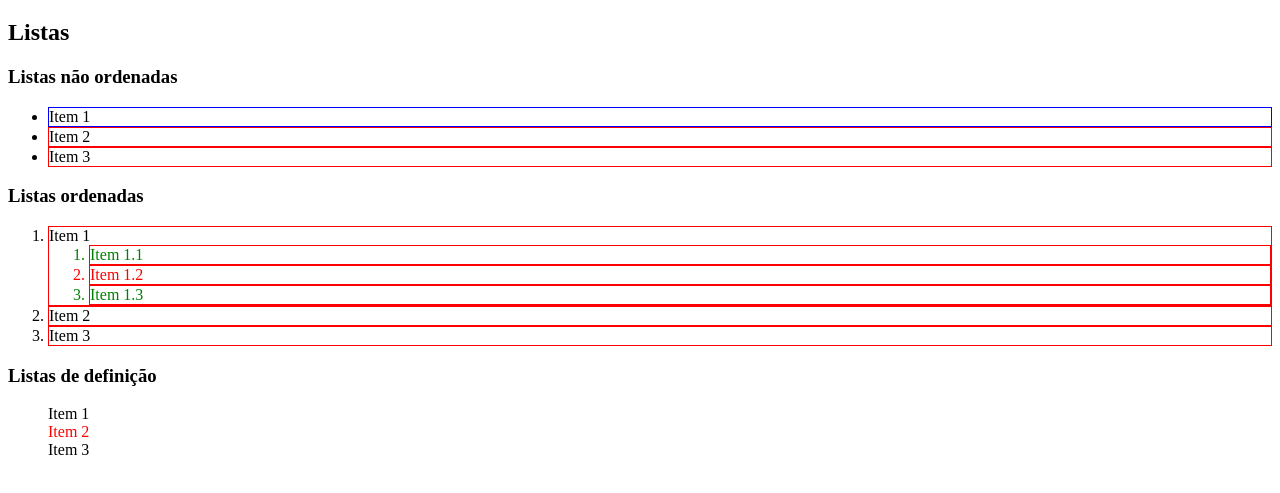
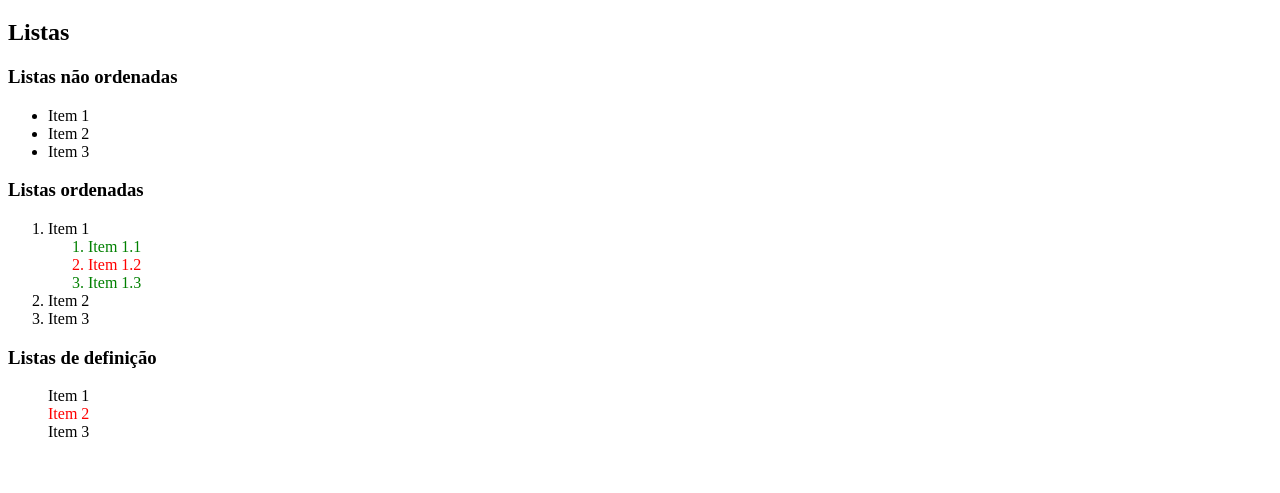
Before and after one commit to carvalheiro/growdev-full-stack-15-edicao, a plain HTML site: page 20230511-INTRODUCAO-CSS/index.html in a window 1280 px wide. Shown: the part 61-554 px from the top of the page. Drawn offline with Linux system fonts and the light colour scheme.

Commit message:
Seletor de classe

```diff
--- a/20230511-INTRODUCAO-CSS/index.html
+++ b/20230511-INTRODUCAO-CSS/index.html
@@ -9,16 +9,6 @@
 </head>
 <body>
   <style>
-    li {
-      border-width: 1px;
-      border-style: solid;
-      border-color: red;
-    }
-    #item-1-lista-ordenada {
-      border-width: 1px;
-      border-style: solid;
-      border-color: blue;
-    }
     .positivo {
       color: green;
     }
```
